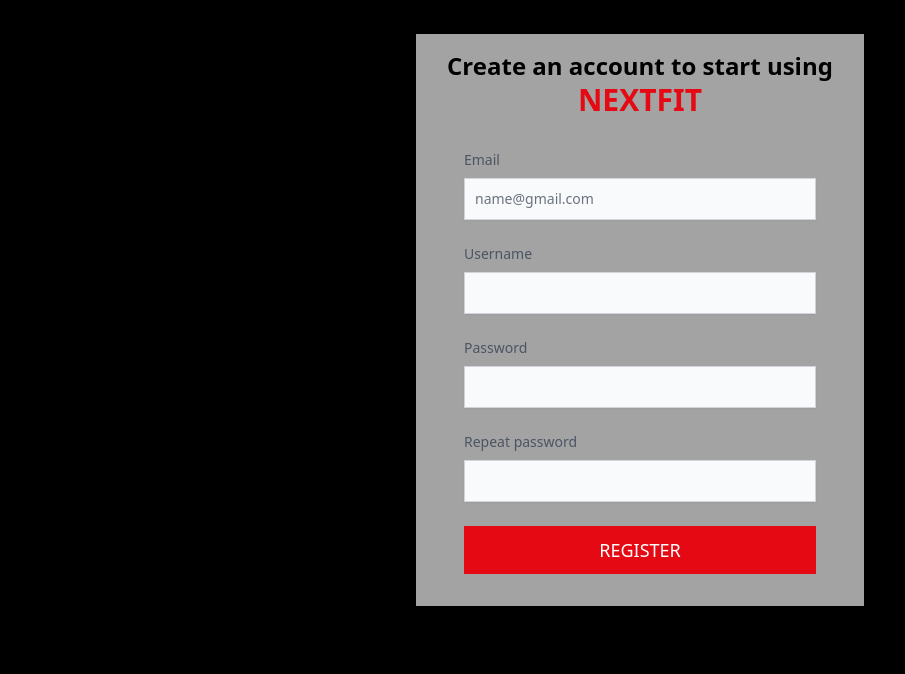
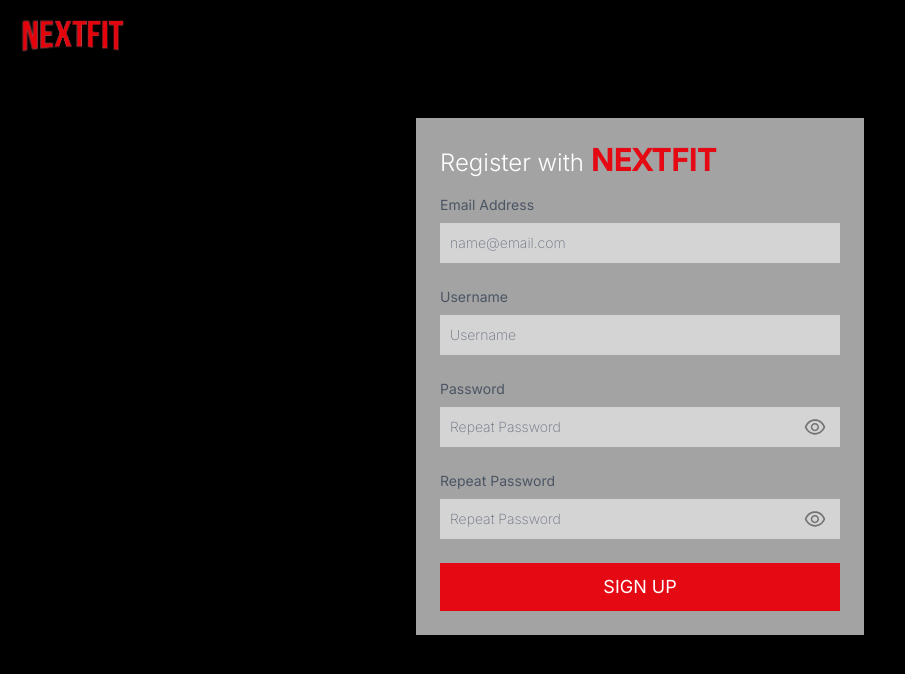
Before and after one commit to cycedmund/nextfit-app, a React (Vite) app: page /signup in a window 1280 px wide. Shown: the top 674 px of the page, without its empty margins (0-905 px from the left). Built offline with nearby package versions, Linux system fonts and the light colour scheme.

Commit message:
style: style forms

```diff
--- a/package.json
+++ b/package.json
@@ -19,7 +19,7 @@
     "flowbite": "^1.8.1",
     "flowbite-react": "^0.6.3",
     "jsonwebtoken": "^9.0.2",
-    "mongoose": "^7.5.3",
+    "mongoose": "^7.6.0",
     "morgan": "^1.10.0",
     "multer": "^1.4.5-lts.1",
     "react": "^18.2.0",
--- a/src/components/LoginForm/LoginForm.jsx
+++ b/src/components/LoginForm/LoginForm.jsx
@@ -1,8 +1,9 @@
 import { useState } from "react";
 import { loginService } from "../../utilities/users-service";
 import { useNavigate, Link } from "react-router-dom";
+import { AiOutlineEye, AiOutlineEyeInvisible } from "react-icons/ai";
 
-function LoginForm({ setUser }) {
+function LoginForm({ setUser, handlePasswordVisibility, visibility }) {
   const [credentials, setCredentials] = useState({
     username: "",
     password: "",
@@ -32,15 +33,15 @@
   };
 
   return (
-    <div className="container bg-neutral-400 mx-auto max-w-md px-4">
-      <header className="text-white font-bold text-2xl text-start mt-4">
-        Sign In
+    <div className="container bg-neutral-400 mx-auto max-w-md p-4">
+      <form className="p-2" onSubmit={handleSubmit}>
+        <header className="text-white font-inter font-light text-2xl mb-4">
+          Log In
         </header>
-      <form className="p-8" onSubmit={handleSubmit}>
         <div className="mb-6">
           <label
             htmlFor="username"
-            className="block mb-2 text-sm font-medium text-gray-600 dark:text-white"
+            className="block mb-2 text-sm font-inter font-normal text-gray-600"
           >
             Username
           </label>
@@ -48,39 +49,55 @@
             type="username"
             id="username"
             name="username"
+            autoComplete="off"
             value={credentials.username}
             onChange={handleChange}
-            className="shadow-sm bg-gray-50 border border-gray-300 text-gray-900 text-sm focus:ring-blue-500 focus:border-blue-500 block w-full p-2.5  rounded-md"
+            className="bg-neutral-300 text-gray-900 text-sm focus:outline-none block w-full p-2.5 cursor-text font-inter font-extralight border-none"
             required
           />
         </div>
         <div className="mb-6">
           <label
             htmlFor="password"
-            className="block mb-2 text-sm font-medium text-gray-600 dark:text-white"
+            className="block mb-2 text-sm font-inter font-normal text-gray-600"
           >
             Password
           </label>
+          <div className="relative">
             <input
-            type="password"
+              type={visibility ? "text" : "password"}
               id="password"
               name="password"
+              autoComplete="off"
               value={credentials.password}
               onChange={handleChange}
-            className="shadow-sm bg-gray-50 border border-gray-300 text-gray-900 text-sm focus:ring-blue-500 focus:border-blue-500 block w-full p-2.5 rounded-md"
+              className="bg-neutral-300 text-gray-900 text-sm focus:ring-zinc-500 block w-full p-2.5 cursor-text font-inter font-extralight border-none"
               required
             />
+            <button
+              className="btn btn-sm btn-ghost text-neutral-500 font-inter font-extralight absolute inset-y-1 right-0 pr-3 flex items-center"
+              onClick={handlePasswordVisibility}
+            >
+              {visibility ? (
+                <AiOutlineEyeInvisible className="text-2xl" />
+              ) : (
+                <AiOutlineEye className="text-2xl" />
+              )}
+            </button>
+          </div>
         </div>
         <button
           type="submit"
-          className="text-white bg-[#E50914] hover:bg-[#e50914be] focus:ring-2 focus:outline-none focus:ring-gray-400 font-medium text-lg px-3 py-2.5 text-center w-full rounded-md"
+          className="text-white bg-[#E50914] hover:bg-[#e50914be] focus:ring-2 focus:outline-none focus:ring-gray-400 font-inter font-normal text-lg px-3 py-2.5 text-center w-full"
         >
-          Sign In
+          LOGIN
         </button>
-        <footer className="mt-10">
+        <footer className="mt-6">
           New to Nextfit?{" "}
-          <span className="text-black">
-            <Link to="/signup">Sign up now.</Link>
+          <span className="text-neutral-700">
+            <Link to="/signup">
+              <u>Sign up now.</u>
+            </Link>
           </span>
         </footer>
       </form>
--- a/src/components/SignUpForm/SignUpForm.jsx
+++ b/src/components/SignUpForm/SignUpForm.jsx
@@ -1,8 +1,11 @@
 import { useState } from "react";
 import { signUpService } from "../../utilities/users-service";
 import { useNavigate } from "react-router-dom";
+import Swal from "sweetalert2";
+import { swalBasicSettings } from "../../utilities/wardrobe-service";
+import { AiOutlineEye, AiOutlineEyeInvisible } from "react-icons/ai";
 
-function SignUpForm({ setUser }) {
+function SignUpForm({ setUser, visibility, handlePasswordVisibility }) {
   const [userData, setUserData] = useState({
     email: "",
     username: "",
@@ -22,11 +25,20 @@
     e.preventDefault();
     try {
       const user = await signUpService(userData);
-      console.log(user);
       if (user !== null && user !== undefined) {
+        const prompt = await Swal.fire({
+          ...swalBasicSettings("Successfully signed up!", "success"),
+          confirmButtonText: "Enter",
+        });
+        if (prompt.isConfirmed) {
           setUser(user);
           navigate("/home");
+        }
       } else {
+        Swal.fire({
+          ...swalBasicSettings("Sorry!", "error"),
+          text: "Please try again.",
+        });
         navigate("/signup");
       }
     } catch (err) {
@@ -35,18 +47,18 @@
   };
 
   return (
-    <div className="container bg-neutral-400 mx-auto max-w-md px-4">
-      <header className="text-black font-bold text-2xl text-center mt-4">
-        Create an account to start using{" "}
-        <span className="text-[#E50914] text-3xl">NEXTFIT</span>
+    <div className="container bg-neutral-400 mx-auto max-w-md p-4">
+      <form className="p-2" onSubmit={handleSubmit}>
+        <header className="text-white font-inter font-light text-2xl mb-4">
+          Register with{" "}
+          <span className="text-[#E50914] text-3xl font-bold">NEXTFIT</span>
         </header>
-      <form className="p-8" onSubmit={handleSubmit}>
         <div className="mb-6">
           <label
             htmlFor="email"
-            className="block mb-2 text-sm font-medium text-gray-600 dark:text-white"
+            className="block mb-2 text-sm font-inter font-normal text-gray-600"
           >
-            Email
+            Email Address
           </label>
           <input
             type="email"
@@ -54,15 +66,16 @@
             name="email"
             value={userData.email}
             onChange={handleChange}
-            className="shadow-sm bg-gray-50 border border-gray-300 text-gray-900 text-sm focus:ring-blue-500 focus:border-blue-500 block w-full p-2.5"
-            placeholder="name@gmail.com"
+            className="bg-neutral-300 text-gray-900 text-sm focus:ring-zinc-500 block w-full p-2.5 cursor-text font-inter font-extralight border-none"
+            placeholder="name@email.com"
+            autoComplete="off"
             required
           />
         </div>
         <div className="mb-6">
           <label
             htmlFor="username"
-            className="block mb-2 text-sm font-medium text-gray-600 dark:text-white"
+            className="block mb-2 text-sm font-inter font-normal text-gray-600"
           >
             Username
           </label>
@@ -72,49 +85,77 @@
             name="username"
             value={userData.username}
             onChange={handleChange}
-            className="shadow-sm bg-gray-50 border border-gray-300 text-gray-900 text-sm focus:ring-blue-500 focus:border-blue-500 block w-full p-2.5"
+            placeholder="Username"
+            autoComplete="off"
+            className="bg-neutral-300 text-gray-900 text-sm focus:outline-none block w-full p-2.5 cursor-text font-inter font-extralight border-none"
             required
           />
         </div>
         <div className="mb-6">
           <label
             htmlFor="password"
-            className="block mb-2 text-sm font-medium text-gray-600 dark:text-white"
+            className="block mb-2 text-sm font-inter font-normal text-gray-600"
           >
             Password
           </label>
+          <div className="relative">
             <input
-            type="password"
+              type={visibility ? "text" : "password"}
               id="password"
               name="password"
               value={userData.password}
               onChange={handleChange}
-            className="shadow-sm bg-gray-50 border border-gray-300 text-gray-900 text-sm focus:ring-blue-500 focus:border-blue-500 block w-full p-2.5"
+              placeholder="Repeat Password"
+              className="bg-neutral-300 text-gray-900 text-sm focus:ring-zinc-500 block w-full p-2.5 cursor-text font-inter font-extralight border-none"
               required
             />
+            <button
+              className="btn btn-sm btn-ghost text-neutral-500 font-inter font-extralight absolute inset-y-1 right-0 pr-3 flex items-center"
+              onClick={handlePasswordVisibility}
+            >
+              {visibility ? (
+                <AiOutlineEyeInvisible className="text-2xl" />
+              ) : (
+                <AiOutlineEye className="text-2xl" />
+              )}
+            </button>
+          </div>
         </div>
         <div className="mb-6">
           <label
             htmlFor="repeat-password"
-            className="block mb-2 text-sm font-medium text-gray-600 dark:text-white"
+            className="block mb-2 text-sm font-inter font-normal text-gray-600"
           >
-            Repeat password
+            Repeat Password
           </label>
+          <div className="relative">
             <input
-            type="password"
+              type={visibility ? "text" : "password"}
               id="repeat-password"
               name="repeat"
               value={userData.repeat}
               onChange={handleChange}
-            className="shadow-sm bg-gray-50 border border-gray-300 text-gray-900 text-sm focus:ring-blue-500 focus:border-blue-500 block w-full p-2.5"
+              placeholder="Repeat Password"
+              className="bg-neutral-300 text-gray-900 text-sm focus:ring-zinc-500 block focus:outline-none w-full p-2.5 cursor-text font-inter font-extralight border-none"
               required
             />
+            <button
+              className="btn btn-sm btn-ghost text-neutral-500 font-inter font-extralight absolute inset-y-1 right-0 pr-3 flex items-center"
+              onClick={handlePasswordVisibility}
+            >
+              {visibility ? (
+                <AiOutlineEyeInvisible className="text-2xl" />
+              ) : (
+                <AiOutlineEye className="text-2xl" />
+              )}
+            </button>
+          </div>
         </div>
         <button
           type="submit"
-          className="text-white bg-[#E50914] hover:bg-[#e50914be] focus:ring-2 focus:outline-none focus:ring-gray-400 font-medium text-lg px-3 py-2.5 text-center w-full"
+          className="text-white bg-[#E50914] hover:bg-[#e50914be] focus:ring-2 focus:outline-none focus:ring-gray-400 font-inter font-normal text-lg px-3 py-2.5 text-center w-full"
         >
-          REGISTER
+          SIGN UP
         </button>
       </form>
     </div>
--- a/src/pages/AuthPage/AuthPage.jsx
+++ b/src/pages/AuthPage/AuthPage.jsx
@@ -1,17 +1,34 @@
+import { useState } from "react";
 import { useLocation } from "react-router-dom";
 import LoginForm from "../../components/LoginForm/LoginForm";
 import SignUpForm from "../../components/SignUpForm/SignUpForm";
 
 function AuthPage({ setUser }) {
+  const [visibility, setVisibility] = useState(false);
   const location = useLocation();
 
+  const handlePasswordVisibility = () => {
+    setVisibility((prev) => !prev);
+  };
+
   return (
-    <div className="bg-black h-[100vh] text-white">
+    <div className="bg-black h-screen text-white p-4">
+      <span className="self-center text-4xl font-bebas text-[#E50914] whitespace-nowrap">
+        <img className="w-28 h-10" src="/assets/nextfitlogo.png" />
+      </span>
       <main className="container flex mx-auto h-[80vh] items-center justify-center">
         {location.pathname === "/signup" ? (
-          <SignUpForm setUser={setUser} />
+          <SignUpForm
+            setUser={setUser}
+            visibility={visibility}
+            handlePasswordVisibility={handlePasswordVisibility}
+          />
         ) : location.pathname === "/login" ? (
-          <LoginForm setUser={setUser} />
+          <LoginForm
+            setUser={setUser}
+            visibility={visibility}
+            handlePasswordVisibility={handlePasswordVisibility}
+          />
         ) : null}
       </main>
     </div>
```
Also changed, not shown: src/pages/WardrobePage/WardrobePage.jsx (+4 -4 lines), 1 other file (tests, documents, lock files or other folders). Lines whose indentation alone changed are shown as unchanged.
